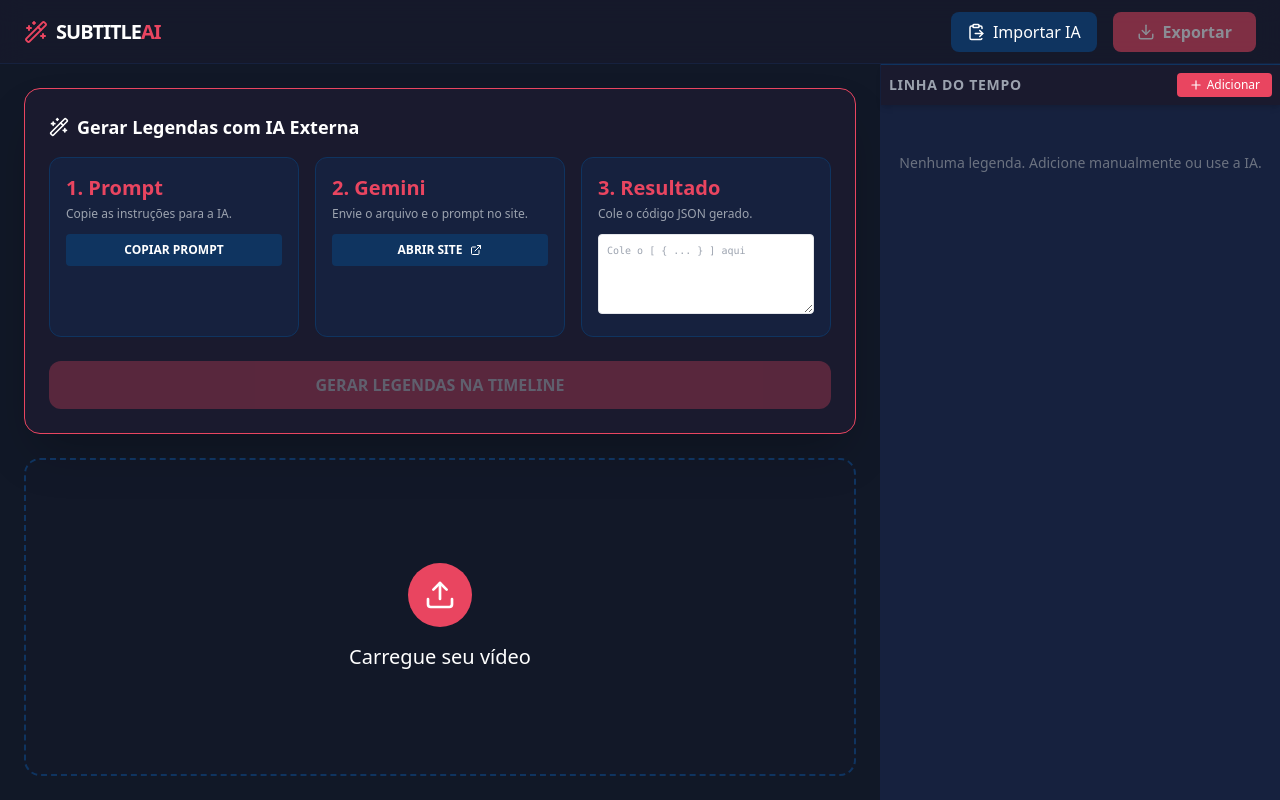
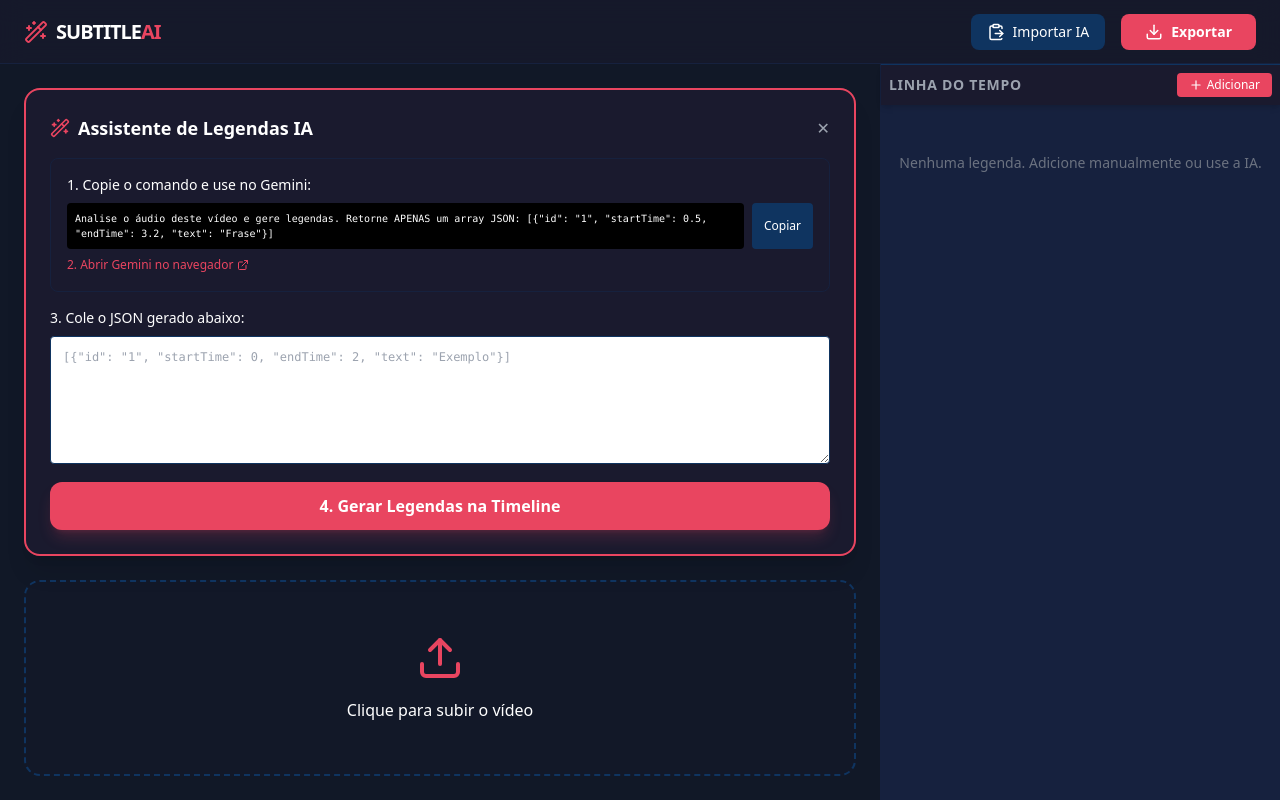
Before and after one commit to brunoprinz/Legenda-AI-pro-editor, a React (Vite) app: page / in a window 1280 px wide. Both pictures are taken after a click on the button "Importar IA". Built offline with nearby package versions, Linux system fonts and the light colour scheme.

Commit message:
Update App.tsx

```diff
--- a/App.tsx
+++ b/App.tsx
@@ -1,9 +1,73 @@
-import React, { useState, useRef } from 'react';
+import React, { useState, useRef, useEffect } from 'react';
 import { Subtitle, SubtitleStyle } from './types';
 import { exportVideo } from './services/exportService';
 import Timeline from './components/Timeline';
-import { Upload, Download, ClipboardPaste, Wand2, ExternalLink } from 'lucide-react';
+import { Upload, Download, ClipboardPaste, Wand2, ExternalLink, Play, Pause } from 'lucide-react';
 
+// --- COMPONENTE INTERNO: VideoPlayer ---
+const VideoPlayer = React.forwardRef<HTMLVideoElement, {
+  file: File;
+  subtitles: Subtitle[];
+  currentTime: number;
+  style: SubtitleStyle;
+  onTimeUpdate: (time: number) => void;
+}>(({ file, subtitles, currentTime, style, onTimeUpdate }, ref) => {
+  const videoUrl = React.useMemo(() => URL.createObjectURL(file), [file]);
+  const activeSubtitle = subtitles.find(s => currentTime >= s.startTime && currentTime <= s.endTime);
+
+  return (
+    <div className="relative w-full h-full bg-black flex items-center justify-center overflow-hidden">
+      <video
+        ref={ref}
+        src={videoUrl}
+        className="max-w-full max-h-full"
+        onTimeUpdate={(e) => onTimeUpdate(e.currentTarget.currentTime)}
+      />
+      {activeSubtitle && (
+        <div
+          className="absolute left-0 right-0 px-4 text-center pointer-events-none"
+          style={{
+            bottom: '10%',
+            color: style.color,
+            fontSize: `${style.fontSize}px`,
+            fontFamily: style.fontFamily,
+            textShadow: `0 0 ${style.outlineWidth}px ${style.outlineColor}`
+          }}
+        >
+          <span style={{ backgroundColor: style.backgroundColor, padding: '2px 8px', borderRadius: '4px' }}>
+            {activeSubtitle.text}
+          </span>
+        </div>
+      )}
+    </div>
+  );
+});
+
+// --- COMPONENTE INTERNO: StyleControls ---
+const StyleControls = ({ style, onUpdate }: { style: SubtitleStyle, onUpdate: (s: SubtitleStyle) => void }) => {
+  return (
+    <div className="grid grid-cols-2 md:grid-cols-4 gap-4 bg-brand-900/50 p-4 rounded-xl border border-brand-800">
+      <div>
+        <label className="block text-xs text-gray-400 mb-1">Tamanho da Fonte</label>
+        <input type="number" value={style.fontSize} onChange={e => onUpdate({...style, fontSize: Number(e.target.value)})} className="w-full bg-brand-950 border border-brand-700 rounded p-1 text-sm" />
+      </div>
+      <div>
+        <label className="block text-xs text-gray-400 mb-1">Cor do Texto</label>
+        <input type="color" value={style.color} onChange={e => onUpdate({...style, color: e.target.value})} className="w-full h-8 bg-transparent border-none cursor-pointer" />
+      </div>
+      <div>
+        <label className="block text-xs text-gray-400 mb-1">Fundo (RGBA)</label>
+        <input type="text" value={style.backgroundColor} onChange={e => onUpdate({...style, backgroundColor: e.target.value})} className="w-full bg-brand-950 border border-brand-700 rounded p-1 text-sm" />
+      </div>
+      <div>
+        <label className="block text-xs text-gray-400 mb-1">Espessura Borda</label>
+        <input type="number" value={style.outlineWidth} onChange={e => onUpdate({...style, outlineWidth: Number(e.target.value)})} className="w-full bg-brand-950 border border-brand-700 rounded p-1 text-sm" />
+      </div>
+    </div>
+  );
+};
+
+// --- COMPONENTE PRINCIPAL: App ---
 const App: React.FC = () => {
   const [videoFile, setVideoFile] = useState<File | null>(null);
   const [subtitles, setSubtitles] = useState<Subtitle[]>([]);
@@ -11,7 +75,6 @@ const App: React.FC = () => {
   const [isExporting, setIsExporting] = useState(false);
   const [showImportArea, setShowImportArea] = useState(false);
   const [rawJson, setRawJson] = useState('');
-
   const [style, setStyle] = useState<SubtitleStyle>({
     fontSize: 24,
     color: '#ffffff',
@@ -24,17 +87,7 @@ const App: React.FC = () => {
 
   const videoRef = useRef<HTMLVideoElement>(null);
 
-  const promptParaGemini = `Analise o áudio deste vídeo e gere legendas no idioma original dele.
-Retorne APENAS um array JSON puro, sem textos explicativos nem markdown, seguindo este formato exato:
-[
-  {"id": "1", "startTime": 0.5, "endTime": 3.2, "text": "Frase falada aqui"},
-  {"id": "2", "startTime": 3.5, "endTime": 6.0, "text": "Próxima frase"}
-]`;
-
-  const handleCopyPrompt = () => {
-    navigator.clipboard.writeText(promptParaGemini);
-    alert("Prompt copiado! Agora envie para o Gemini.");
-  };
+  const promptParaGemini = `Analise o áudio deste vídeo e gere legendas. Retorne APENAS um array JSON: [{"id": "1", "startTime": 0.5, "endTime": 3.2, "text": "Frase"}]`;
 
   const handleImportJson = () => {
     try {
@@ -46,124 +99,108 @@ Retorne APENAS um array JSON puro, sem textos explicativos nem markdown, seguind
         setRawJson('');
       }
     } catch (e) {
-      alert("Erro no formato do JSON. Verifique o conteúdo colado.");
-    }
-  };
-
-  const handleExport = async () => {
-    if (!videoFile) return;
-    setIsExporting(true);
-    try {
-      await exportVideo(videoFile, subtitles, style, (progress) => {
-        console.log(`Exportando: ${Math.round(progress * 100)}%`);
-      });
-    } catch (error) {
-      alert("Erro ao exportar.");
-    } finally {
-      setIsExporting(false);
+      alert("Erro no JSON.");
     }
   };
 
   return (
     <div className="min-h-screen bg-brand-950 text-white flex flex-col">
-      {/* HEADER */}
       <header className="h-16 border-b border-brand-800 flex items-center justify-between px-6 bg-brand-900/50 backdrop-blur-md sticky top-0 z-50">
         <div className="flex items-center gap-2">
           <Wand2 className="text-brand-500" />
           <h1 className="font-bold tracking-tighter text-xl">SUBTITLE<span className="text-brand-500">AI</span></h1>
         </div>
         <div className="flex items-center gap-4">
-          <button
-            onClick={() => setShowImportArea(!showImportArea)}
-            className="flex items-center gap-2 px-4 py-2 bg-brand-700 hover:bg-brand-600 rounded-lg transition"
-          >
+          <button onClick={() => setShowImportArea(!showImportArea)} className="flex items-center gap-2 px-4 py-2 bg-brand-700 hover:bg-brand-600 rounded-lg transition text-sm">
             <ClipboardPaste size={18} /> Importar IA
           </button>
           <button
-            onClick={handleExport}
-            disabled={isExporting || !videoFile}
-            className="flex items-center gap-2 px-6 py-2 bg-brand-500 hover:bg-brand-400 disabled:opacity-50 rounded-lg font-bold transition"
+            onClick={() => videoFile && exportVideo(videoFile, subtitles, style, 1, 'original', (m, p) => console.log(m, p))}
+            className="flex items-center gap-2 px-6 py-2 bg-brand-500 hover:bg-brand-400 rounded-lg font-bold transition text-sm"
           >
-            <Download size={18} /> {isExporting ? 'Exportando...' : 'Exportar'}
+            <Download size={18} /> Exportar
           </button>
         </div>
       </header>
 
       <main className="flex-1 flex overflow-hidden">
         <div className="flex-1 flex flex-col p-6 overflow-y-auto">
+       {showImportArea && (
+  <div className="mb-6 p-6 bg-brand-900 border-2 border-brand-500 rounded-2xl shadow-xl animate-in fade-in slide-in-from-top-4">
+    <div className="flex justify-between items-center mb-4">
+      <h2 className="font-bold text-lg flex items-center gap-2">
+        <Wand2 size={20} className="text-brand-500" />
+        Assistente de Legendas IA
+      </h2>
+      <button onClick={() => setShowImportArea(false)} className="text-gray-400 hover:text-white">✕</button>
+    </div>
 
-          {/* ÁREA DE IMPORTAÇÃO (FLUXO 3 PASSOS) */}
-          {showImportArea && (
-            <div className="mb-6 p-6 bg-brand-900 border border-brand-500 rounded-2xl shadow-2xl animate-in fade-in slide-in-from-top-4">
-              <h2 className="text-lg font-bold mb-4 flex items-center gap-2 text-brand-400">
-                <Wand2 size={20} /> Gerar Legendas com IA Externa
-              </h2>
-
-              <div className="grid grid-cols-1 md:grid-cols-3 gap-4 mb-6">
-                <div className="p-4 bg-brand-800 rounded-xl border border-brand-700">
-                  <span className="text-brand-500 font-black text-xl mb-1 block">1. Prompt</span>
-                  <p className="text-xs mb-3 text-gray-400">Copie as instruções para a IA.</p>
-                  <button onClick={handleCopyPrompt} className="w-full py-2 bg-brand-700 hover:bg-brand-600 rounded text-xs font-bold transition">
-                    COPIAR PROMPT
+    <div className="space-y-4">
+      {/* PASSO 1 e 2 */}
+      <div className="bg-brand-950 p-4 rounded-lg border border-brand-800">
+        <p className="text-sm font-medium mb-2">1. Copie o comando e use no Gemini:</p>
+        <div className="flex gap-2">
+          <code className="flex-1 bg-black p-2 rounded text-[10px] text-brand-400 overflow-x-auto">
+            {promptParaGemini}
+          </code>
+          <button
+            onClick={() => navigator.clipboard.writeText(promptParaGemini)}
+            className="px-3 py-1 bg-brand-700 rounded text-xs hover:bg-brand-600 transition"
+          >
+            Copiar
           </button>
         </div>
-
-                <div className="p-4 bg-brand-800 rounded-xl border border-brand-700">
-                  <span className="text-brand-500 font-black text-xl mb-1 block">2. Gemini</span>
-                  <p className="text-xs mb-3 text-gray-400">Envie o arquivo e o prompt no site.</p>
-                  <a href="https://gemini.google.com" target="_blank" rel="noreferrer" className="flex items-center justify-center gap-2 w-full py-2 bg-brand-700 hover:bg-brand-600 rounded text-xs font-bold transition">
-                    ABRIR SITE <ExternalLink size={12} />
+        <a href="https://gemini.google.com" target="_blank" rel="noreferrer"
+           className="inline-flex items-center gap-1 text-xs text-brand-500 mt-2 hover:underline">
+          2. Abrir Gemini no navegador <ExternalLink size={12} />
         </a>
       </div>
 
-                <div className="p-4 bg-brand-800 rounded-xl border border-brand-700">
-                  <span className="text-brand-500 font-black text-xl mb-1 block">3. Resultado</span>
-                  <p className="text-xs mb-3 text-gray-400">Cole o código JSON gerado.</p>
+      {/* PASSO 3 e 4 */}
+      <div>
+        <p className="text-sm font-medium mb-2">3. Cole o JSON gerado abaixo:</p>
         <textarea
-                    className="w-full h-20 bg-brand-950 p-2 rounded border border-brand-600 text-[10px] font-mono focus:border-brand-500 outline-none"
-                    placeholder="Cole o [ { ... } ] aqui"
+          className="w-full h-32 bg-brand-950 p-3 rounded border border-brand-700 text-xs font-mono mb-3 focus:border-brand-500 outline-none"
+          placeholder='[{"id": "1", "startTime": 0, "endTime": 2, "text": "Exemplo"}]'
           value={rawJson}
           onChange={(e) => setRawJson(e.target.value)}
         />
+        <button
+          onClick={handleImportJson}
+          className="w-full py-3 bg-brand-500 hover:bg-brand-400 text-white rounded-xl font-bold transition shadow-lg shadow-brand-500/20"
+        >
+          4. Gerar Legendas na Timeline
+        </button>
       </div>
     </div>
-
-              <button
-                onClick={handleImportJson}
-                disabled={!rawJson}
-                className="w-full py-3 bg-brand-500 hover:bg-brand-400 disabled:opacity-30 rounded-xl font-bold transition"
-              >
-                GERAR LEGENDAS NA TIMELINE
-              </button>
   </div>
 )}
 
-          {/* PLAYER E CONTROLES */}
           {!videoFile ? (
             <div className="flex-1 border-2 border-dashed border-brand-700 rounded-2xl flex flex-col items-center justify-center bg-brand-900/20">
-              <input type="file" id="video-upload" className="hidden" accept="video/*" onChange={(e) => setVideoFile(e.target.files?.[0] || null)} />
-              <label htmlFor="video-upload" className="cursor-pointer flex flex-col items-center">
-                <div className="w-16 h-16 bg-brand-500 rounded-full flex items-center justify-center mb-4"><Upload size={32} /></div>
-                <p className="text-xl font-medium">Carregue seu vídeo</p>
+              <input type="file" className="hidden" id="v" onChange={e => setVideoFile(e.target.files?.[0] || null)} />
+              <label htmlFor="v" className="cursor-pointer flex flex-col items-center">
+                <Upload size={48} className="text-brand-500 mb-4" />
+                <p>Clique para subir o vídeo</p>
               </label>
             </div>
           ) : (
             <div className="space-y-6">
-              <div className="aspect-video bg-black rounded-2xl overflow-hidden shadow-2xl ring-1 ring-white/10">
-                <VideoPlayer file={videoFile} subtitles={subtitles} currentTime={currentTime} style={style} onTimeUpdate={setCurrentTime} ref={videoRef} />
+              <div className="aspect-video bg-black rounded-2xl overflow-hidden shadow-2xl">
+                <VideoPlayer
+                  ref={videoRef} file={videoFile} subtitles={subtitles}
+                  currentTime={currentTime} style={style} onTimeUpdate={setCurrentTime}
+                />
               </div>
               <StyleControls style={style} onUpdate={setStyle} />
             </div>
           )}
         </div>
 
-        {/* TIMELINE */}
-        <div className="w-[400px] border-l border-brand-800 bg-brand-900/30 backdrop-blur-sm">
+        <div className="w-[400px] border-l border-brand-800 bg-brand-900/30">
           <Timeline
-            subtitles={subtitles}
-            currentTime={currentTime}
-            onUpdate={setSubtitles}
-            onSeek={(time) => { if (videoRef.current) videoRef.current.currentTime = time; }}
+            subtitles={subtitles} currentTime={currentTime} onUpdate={setSubtitles}
+            onSeek={t => videoRef.current && (videoRef.current.currentTime = t)}
           />
         </div>
       </main>
@@ -171,5 +208,4 @@ Retorne APENAS um array JSON puro, sem textos explicativos nem markdown, seguind
   );
 };
 
-
 export default App;
```
Lines whose indentation alone changed are shown as unchanged.
